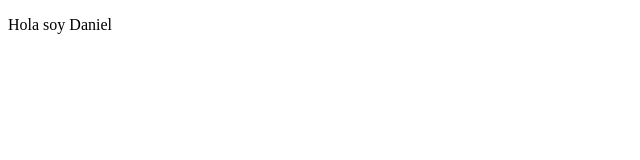
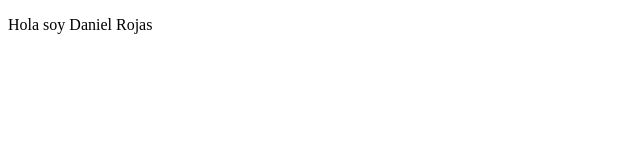
Before and after one commit to derojaspulido/proyectoDemoCursoPrework, a plain HTML site: page index.html in a window 1280 px wide. Shown: the full height of the page, 0-640 px from the left. Drawn offline with Linux system fonts and the light colour scheme.

Commit message:
Cambio Rojas

```diff
--- a/index.html
+++ b/index.html
@@ -8,7 +8,7 @@
 </head>
 <body>
     <p>
-        Hola soy Daniel
+        Hola soy Daniel Rojas
     </p>
 </body>
 </html>
```
